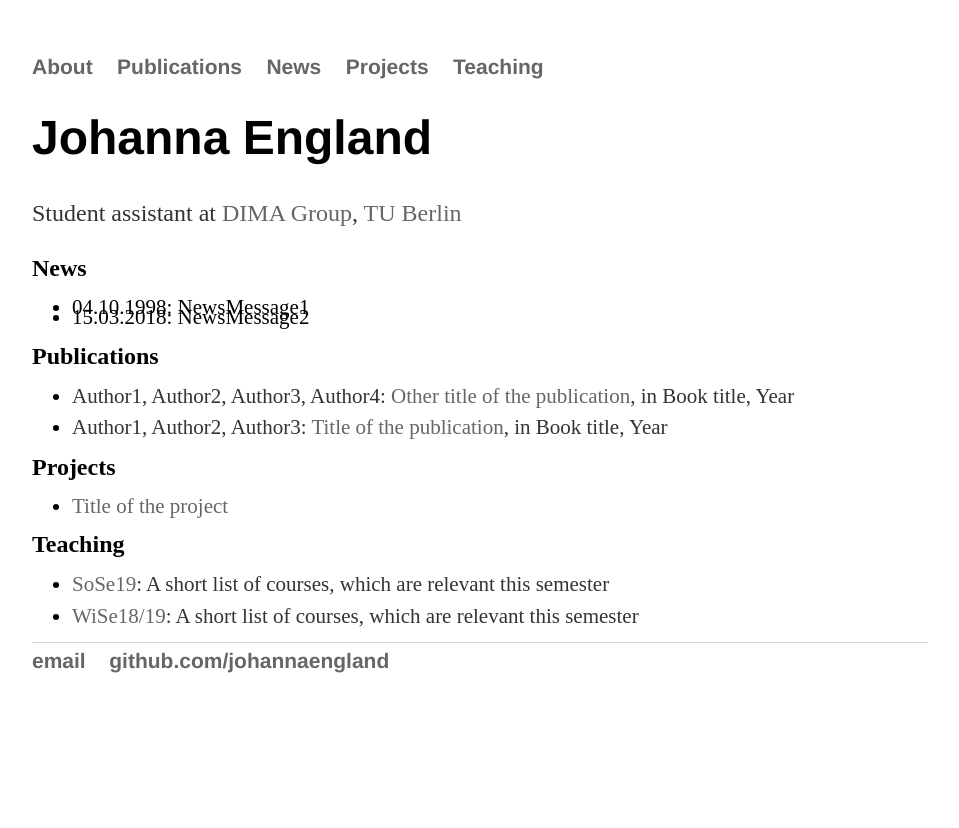
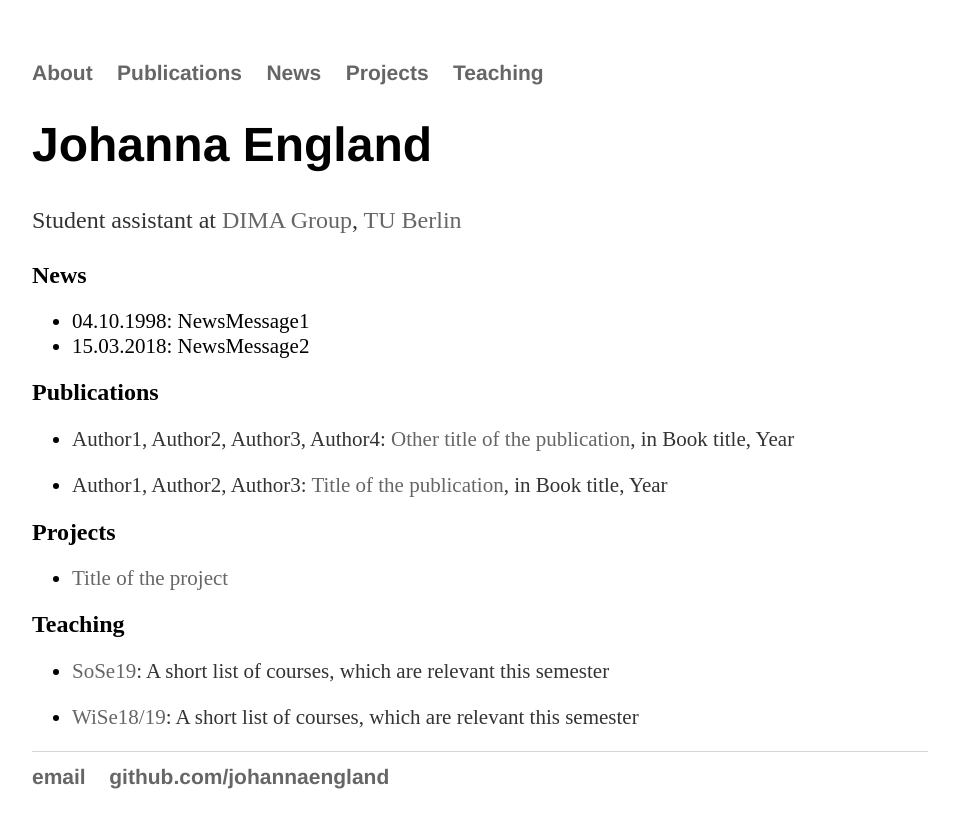
Before and after one commit to johannaengland/johannaengland.github.io, a Jekyll site: the page built from index.md, in a window 1280 px wide. Shown: the top 828 px of the page, without its empty margins (160-1119 px from the left). Built offline with Jekyll 4.4.1, drawn with Linux system fonts in a browser that asks for light colours.

Commit message:
Update main.css

```diff
--- a/css/main.css
+++ b/css/main.css
@@ -76,7 +76,7 @@ p {
 
 ul li p, ul li {
     font-size: 21px;
-    line-height: 50%;
+    line-height: 25px;
 }
 
 ul.posts {
```
